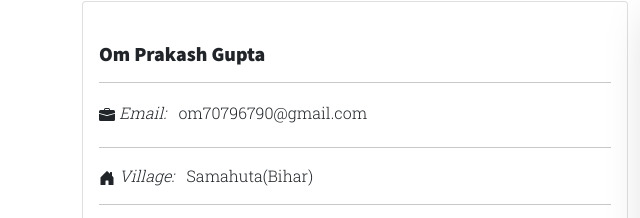
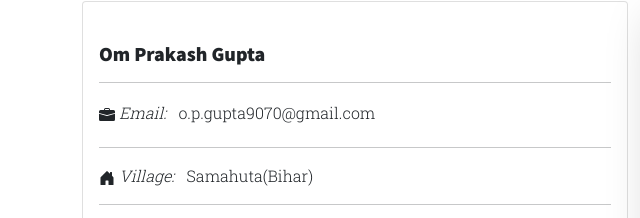
Before and after one commit to om9070/cvom, a plain HTML site: page contact.html in a window 1280 px wide. Shown: the part 184-402 px from the top of the page, 0-640 px from the left. Drawn offline with nearby package versions, Linux system fonts and the light colour scheme.

Commit message:
five commit

```diff
--- a/contact.html
+++ b/contact.html
@@ -64,7 +64,7 @@
                             <path d="M0 12.5A1.5 1.5 0 0 0 1.5 14h13a1.5 1.5 0 0 0 1.5-1.5V6.85L8.129 8.947a.5.5 0 0 1-.258 0L0 6.85v5.65z"/>
                           </svg>
                         <i class="card-text bi bi-at">Email:</i>
-                        <label class="card-text mx-2" for="text">om70796790@gmail.com</label>
+                        <label class="card-text mx-2" for="text">o.p.gupta9070@gmail.com</label>
                         <hr>
                         <svg xmlns="http://www.w3.org/2000/svg" width="16" height="16" fill="currentColor" class="bi bi-house-door-fill" viewBox="0 0 16 16">
                             <path d="M6.5 14.5v-3.505c0-.245.25-.495.5-.495h2c.25 0 .5.25.5.5v3.5a.5.5 0 0 0 .5.5h4a.5.5 0 0 0 .5-.5v-7a.5.5 0 0 0-.146-.354L13 5.793V2.5a.5.5 0 0 0-.5-.5h-1a.5.5 0 0 0-.5.5v1.293L8.354 1.146a.5.5 0 0 0-.708 0l-6 6A.5.5 0 0 0 1.5 7.5v7a.5.5 0 0 0 .5.5h4a.5.5 0 0 0 .5-.5z"/>
```
